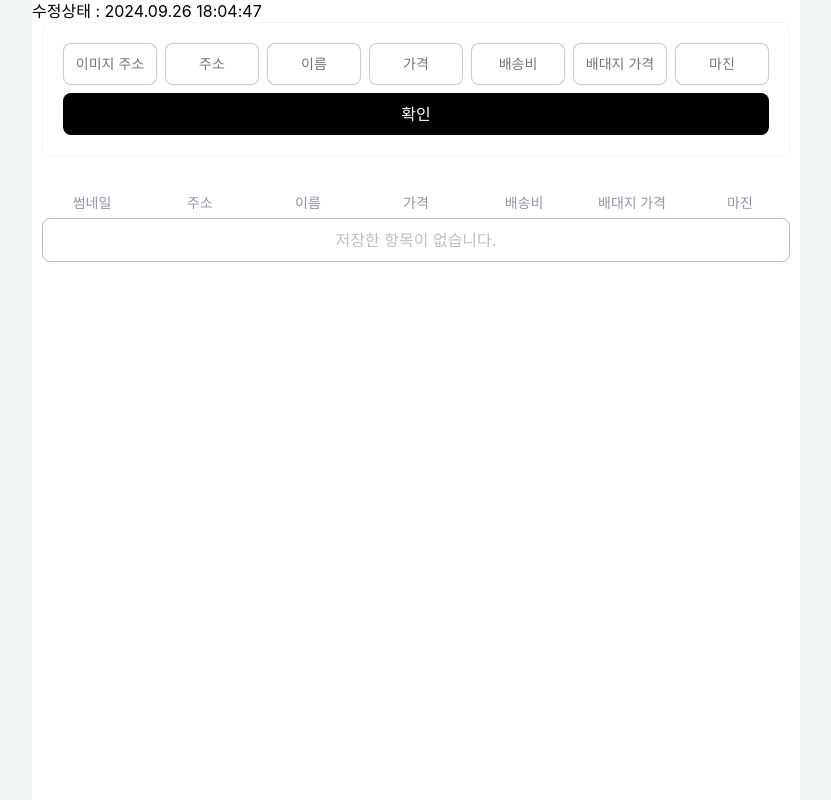
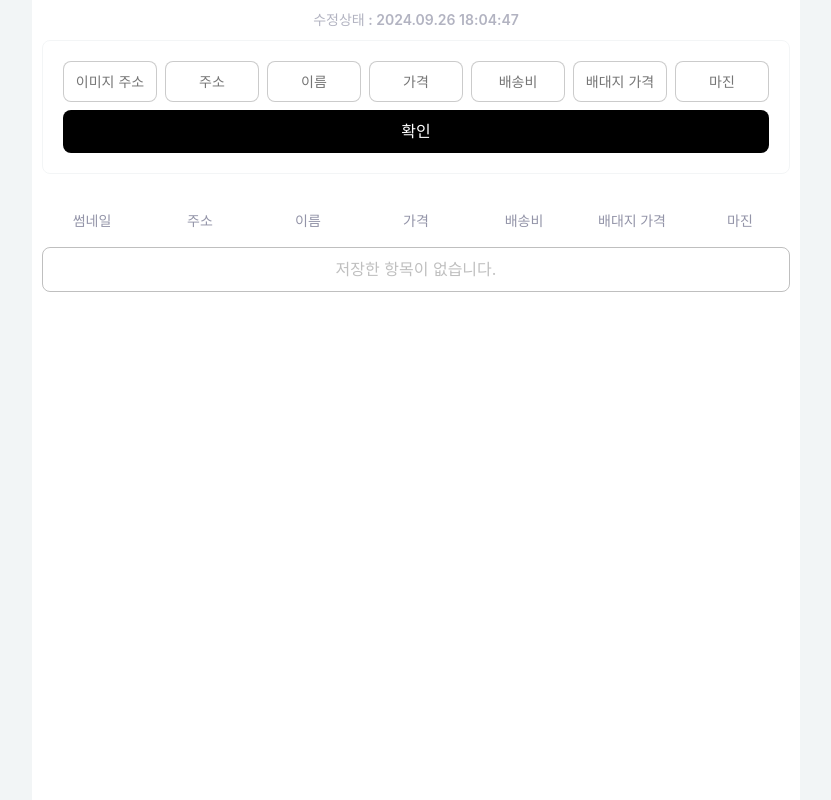
Before and after one commit to kimsangjunv1/-React-Test, a React (Vite) app: page / in a window 1280 px wide. Shown: the whole page, without its empty margins (224-1055 px from the left). Built offline with nearby package versions, Linux system fonts and the light colour scheme.

Commit message:
[Fix] 스타일 일부 조정

```diff
--- a/src/assets/css/section.scss
+++ b/src/assets/css/section.scss
@@ -10,6 +10,19 @@ main {
         min-height: 100vh;
 
         > section {
+            &.time {
+                width: 100%;
+
+                > p {
+                    width: 100%;
+                    color: #9394a8b5;
+                    font-size: 14px;
+                    text-align: center;
+                    padding: 10px 0;
+                    font-weight: 600;
+                }
+            }
+
             &.actions {
                 position: sticky;
                 top: 10px;
@@ -46,7 +59,11 @@ main {
                     border-radius: 8px;
                 }
             }
+
             &.list {
+                display: flex;
+                flex-direction: column;
+                gap: 12px;
                 padding: 0 10px 140px 10px;
 
                 .item {
--- a/src/components/pages/Main.jsx
+++ b/src/components/pages/Main.jsx
@@ -112,9 +112,10 @@ const Main = () => {
             {/* 메인 */}
             <main>
                 <div className="container-inner">
-                    <section>
-                        수정상태 : 2024.09.26 18:04:47
+                    <section className="time">
+                        <p>수정상태 : 2024.09.26 18:04:47</p>
                     </section>
+
                     {/* 섹션 : 입력 */}
                     <section className="actions">
                         <div>
```
